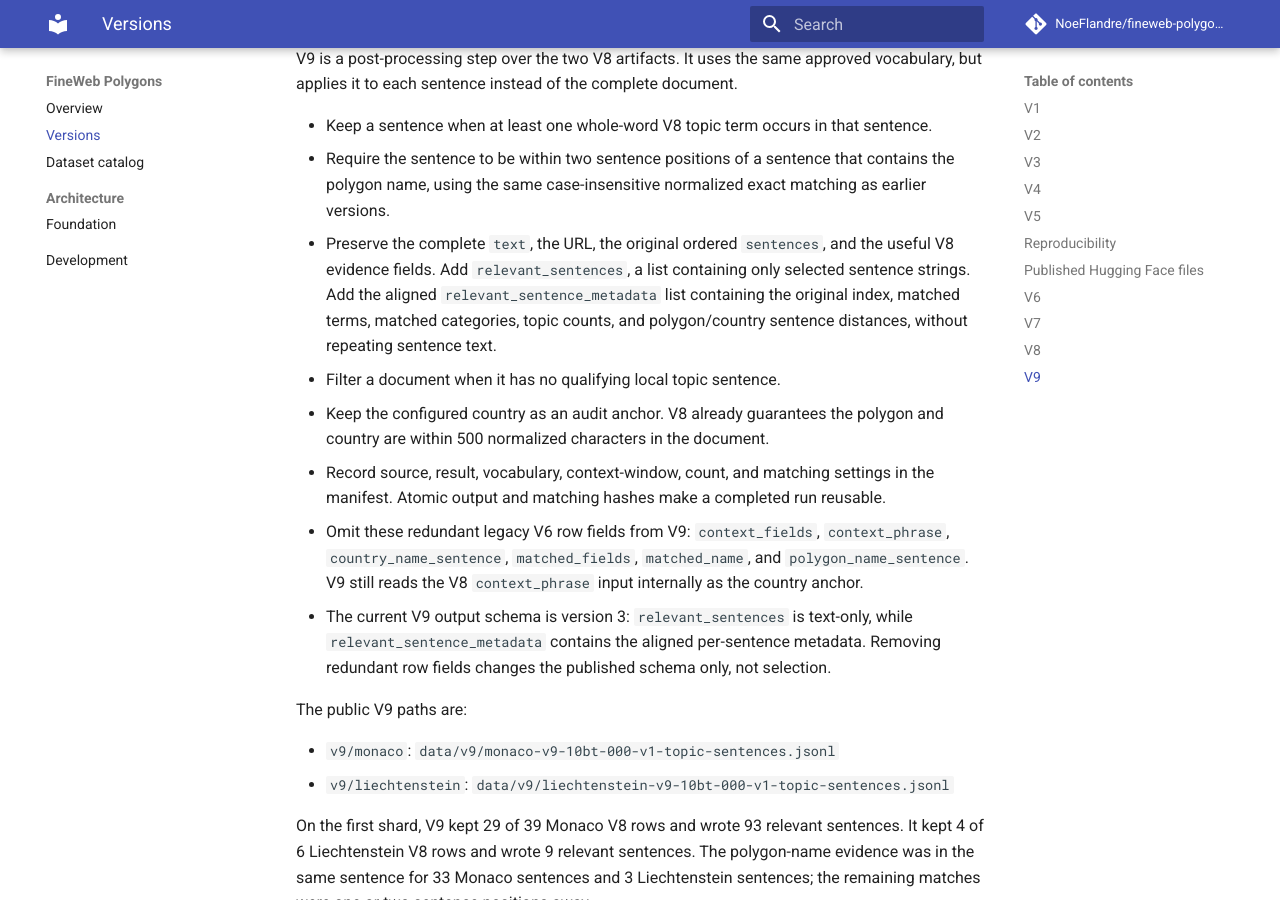
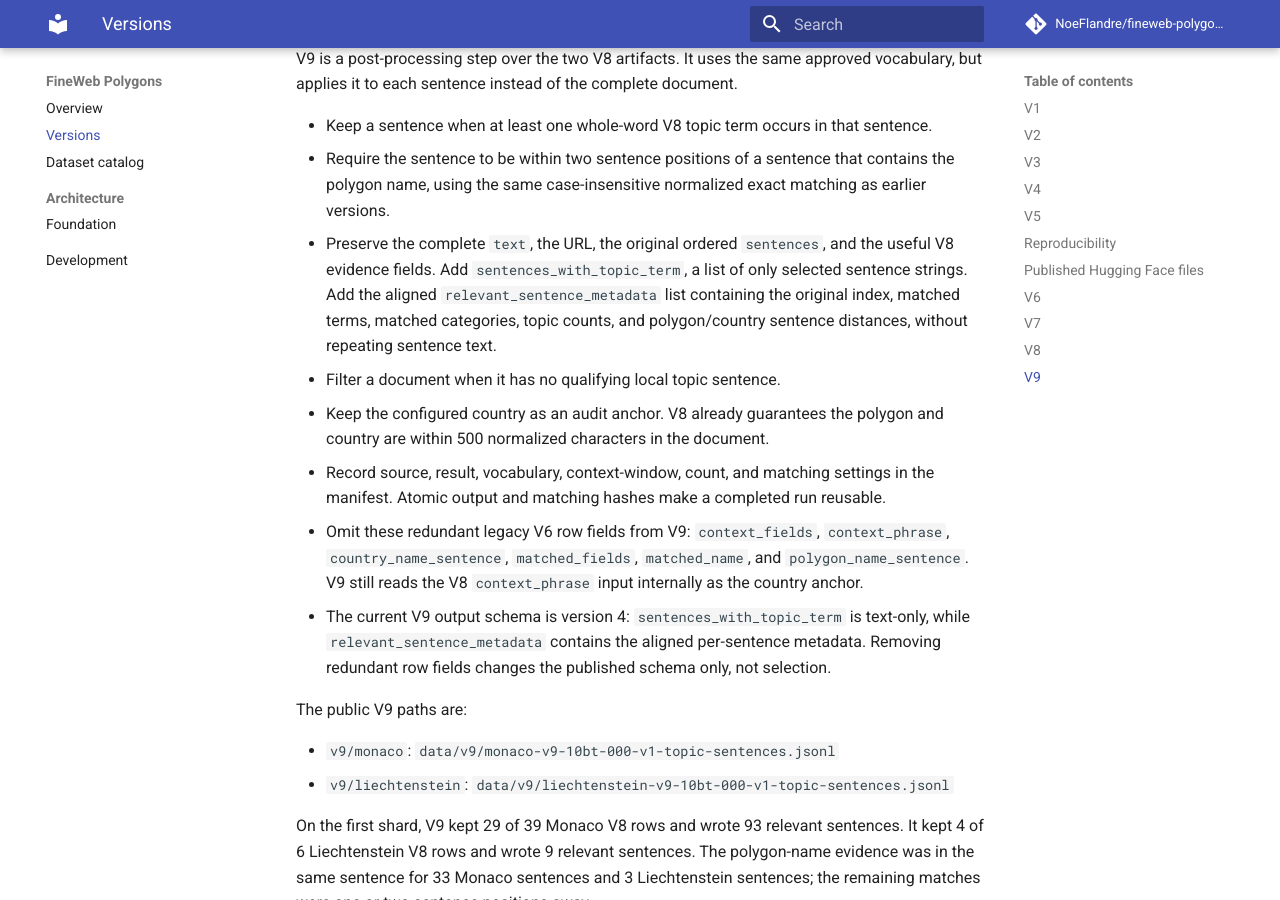
Before and after one commit to NoeFlandre/fineweb-polygons, an MkDocs documentation site: the page built from docs/versions.md, in a window 1280 px wide and 900 px high, scrolled down 5267 px. Built offline with MkDocs 1.6.1 and Material for MkDocs 9.7.7, drawn with Linux system fonts in a browser that asks for light colours; comment, search, counter and statistics services are not loaded.

Commit message:
fix(v9): rename topic sentence column

```diff
--- a/docs/dataset-catalog.json
+++ b/docs/dataset-catalog.json
@@ -154,7 +154,7 @@
         "metadata/v9/liechtenstein/manifest.json"
       ],
       "readme": "data/v9/README.md",
-      "schema_summary": "V9 schema version 3: V8 topic sentences within two sentence positions of polygon evidence, with full text and compact aligned metadata; six redundant V6 matching fields are omitted from rows."
+      "schema_summary": "V9 schema version 4: V8 topic sentences within two sentence positions of polygon evidence, with full text and compact aligned metadata; six redundant V6 matching fields are omitted from rows."
     }
   ]
 }
--- a/docs/versions.md
+++ b/docs/versions.md
@@ -186,7 +186,7 @@ document.
   contains the polygon name, using the same case-insensitive normalized exact
   matching as earlier versions.
 - Preserve the complete `text`, the URL, the original ordered `sentences`, and
-  the useful V8 evidence fields. Add `relevant_sentences`, a list containing
+  the useful V8 evidence fields. Add `sentences_with_topic_term`, a list of
   only selected sentence strings. Add the aligned
   `relevant_sentence_metadata` list containing the original index, matched
   terms, matched categories, topic counts, and polygon/country sentence
@@ -201,7 +201,7 @@ document.
   `context_phrase`, `country_name_sentence`, `matched_fields`, `matched_name`,
   and `polygon_name_sentence`. V9 still reads the V8 `context_phrase` input
   internally as the country anchor.
-- The current V9 output schema is version 3: `relevant_sentences` is text-only,
+- The current V9 output schema is version 4: `sentences_with_topic_term` is text-only,
   while `relevant_sentence_metadata` contains the aligned per-sentence
   metadata. Removing redundant row fields changes the published schema only,
   not selection.
```
Also changed, not shown: README.md (+3 -3 lines), docs/dataset-catalog.md (+2 -2 lines), docs/development.md (+3 -2 lines), docs/index.md (+1 -1 lines), 3 other files.
